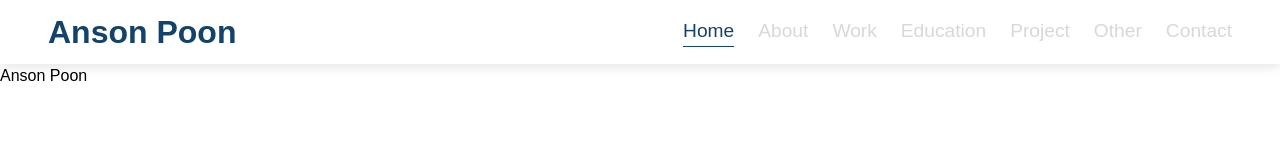
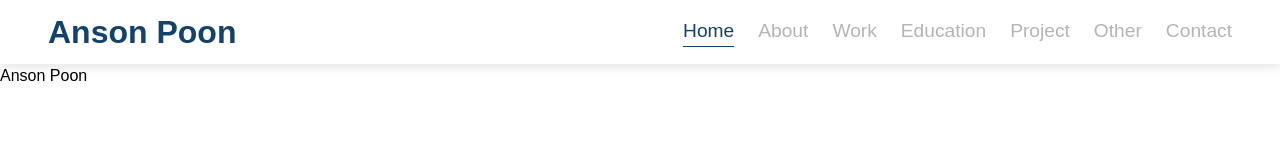
Before and after one commit to Ely2112/personal-website, a React (Vite) app: page / in a window 1280 px wide. Shown: the top 160 px of the page. Built offline with nearby package versions, Linux system fonts and the light colour scheme; a web font is replaced by a local one.

Commit message:
Update Navbar

```diff
--- a/src/Navbar.jsx
+++ b/src/Navbar.jsx
@@ -1,15 +1,22 @@
 import React from "react";
 import { Box, Typography } from "@mui/material";
-import { useState, useEffect } from "react";
+import { useState, useEffect, useRef } from "react";
 
 const Navbar = (props) => {
+  const [height, setHeight] = useState(0);
+  const ref = useRef(null);
+
+  useEffect(() => {
+    setHeight(ref.current.clientHeight);
+  });
+
   const [scrollPosition, setScrollPosition] = useState(0);
   const handleScroll = () => {
     const position = window.pageYOffset;
     setScrollPosition(position);
   };
 
-  const defaultProps = { color: "#D6D8DA" };
+  const defaultProps = { color: "#B4B4B8" };
   const selectedProps = { borderBottom: "1px solid #13426B", color: "#13426B" };
   const hoverProps = { borderBottom: "1px solid #26CAD3", color: "#26CAD3" };
 
@@ -26,7 +33,7 @@ const Navbar = (props) => {
   useEffect(() => {
     let counter = -1;
     for (const i in props.pagesRef) {
-      if (scrollPosition < props.pagesRef[i].current.offsetTop - 65) {
+      if (scrollPosition < props.pagesRef[i].current.offsetTop - height) {
         break;
       }
       ++counter;
@@ -53,13 +60,14 @@ const Navbar = (props) => {
 
   const scrollToSection = (elementRef) => {
     window.scrollTo({
-      top: elementRef.current.offsetTop - 65,
+      top: elementRef.current.offsetTop - height,
       behavior: "smooth",
     });
   };
 
   return (
     <Box
+      ref={ref}
       justifyContent="space-between"
       alignItems="center"
       bgcolor="#FFFFFF"
@@ -75,7 +83,7 @@ const Navbar = (props) => {
           letterSpacing="0px"
           fontWeight="700"
           sx={{
-            fontSize: { xs: "1.5rem", md: "2rem" },
+            fontSize: { xs: "1.5rem", sm: "1.8rem", md: "2rem" },
             cursor: "pointer",
             transition: "all .2s ease",
             "&:hover": {
@@ -101,7 +109,7 @@ const Navbar = (props) => {
         <Typography
           {...barProps[0]}
           sx={{
-            fontSize: { xs: "0.7rem", md: "1.2rem" },
+            fontSize: { xs: "0.7rem", sm: "1rem", md: "1.2rem" },
             cursor: "pointer",
             transition: "all .2s ease",
             "&:hover": {
@@ -117,7 +125,7 @@ const Navbar = (props) => {
         <Typography
           {...barProps[1]}
           sx={{
-            fontSize: { xs: "0.7rem", md: "1.2rem" },
+            fontSize: { xs: "0.7rem", sm: "1rem", md: "1.2rem" },
             cursor: "pointer",
             transition: "all .2s ease",
             "&:hover": {
@@ -133,7 +141,7 @@ const Navbar = (props) => {
         <Typography
           {...barProps[2]}
           sx={{
-            fontSize: { xs: "0.7rem", md: "1.2rem" },
+            fontSize: { xs: "0.7rem", sm: "1rem", md: "1.2rem" },
             cursor: "pointer",
             transition: "all .2s ease",
             "&:hover": {
@@ -149,7 +157,7 @@ const Navbar = (props) => {
         <Typography
           {...barProps[3]}
           sx={{
-            fontSize: { xs: "0.7rem", md: "1.2rem" },
+            fontSize: { xs: "0.7rem", sm: "1rem", md: "1.2rem" },
             cursor: "pointer",
             transition: "all .2s ease",
             "&:hover": {
@@ -165,7 +173,7 @@ const Navbar = (props) => {
         <Typography
           {...barProps[4]}
           sx={{
-            fontSize: { xs: "0.7rem", md: "1.2rem" },
+            fontSize: { xs: "0.7rem", sm: "1rem", md: "1.2rem" },
             cursor: "pointer",
             transition: "all .2s ease",
             "&:hover": {
@@ -181,7 +189,7 @@ const Navbar = (props) => {
         <Typography
           {...barProps[5]}
           sx={{
-            fontSize: { xs: "0.7rem", md: "1.2rem" },
+            fontSize: { xs: "0.7rem", sm: "1rem", md: "1.2rem" },
             cursor: "pointer",
             "&:hover": {
               ...hoverProps,
@@ -196,7 +204,7 @@ const Navbar = (props) => {
         <Typography
           {...barProps[6]}
           sx={{
-            fontSize: { xs: "0.7rem", md: "1.2rem" },
+            fontSize: { xs: "0.7rem", sm: "1rem", md: "1.2rem" },
             cursor: "pointer",
             transition: "all .2s ease",
             "&:hover": {
```
